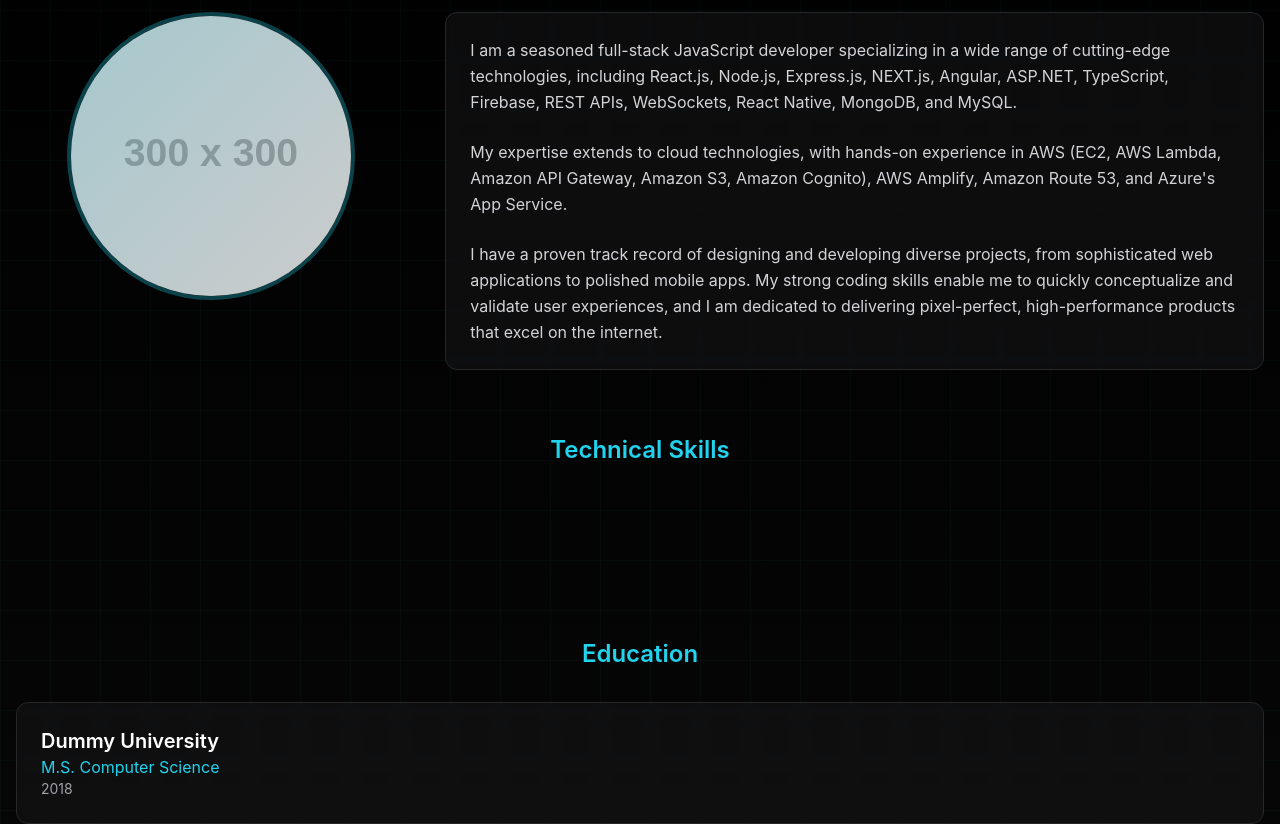
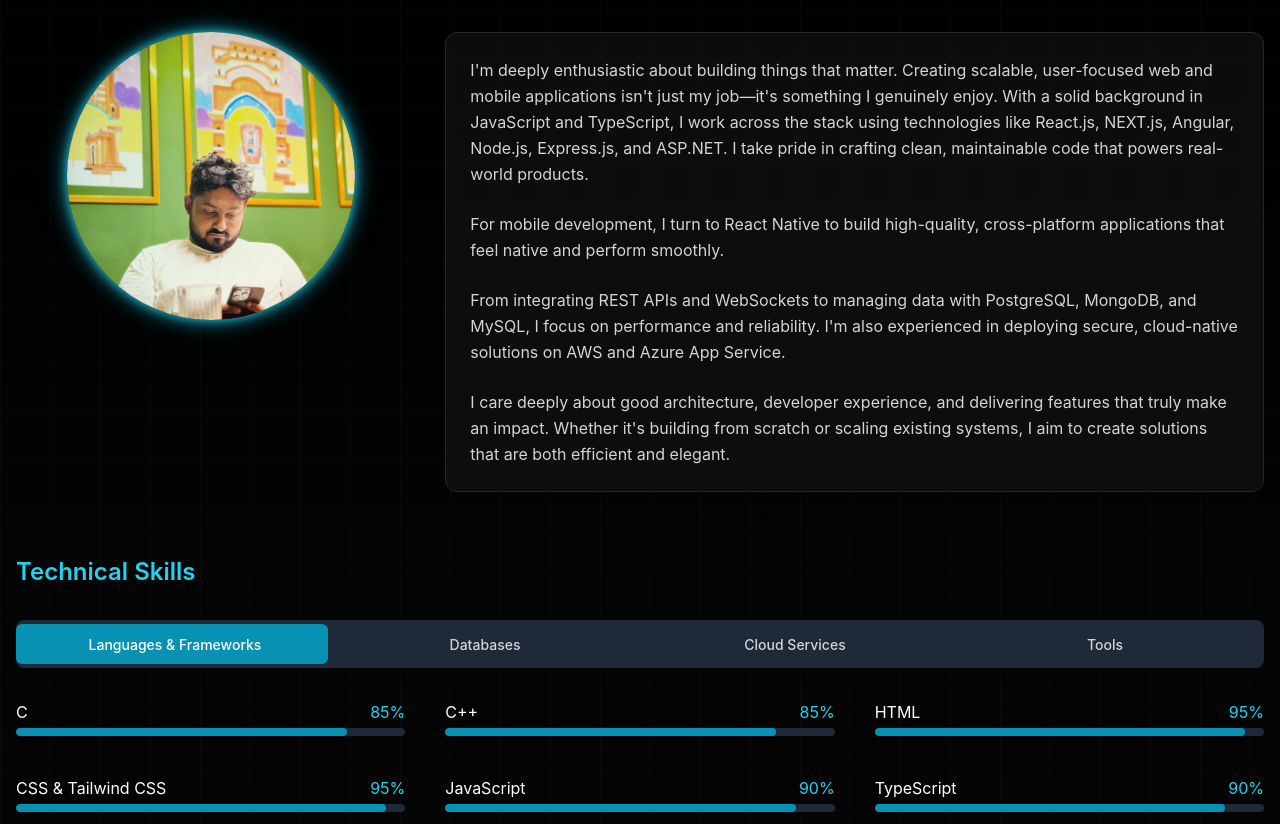
Before and after one commit to shourov-sorkar/latest-portfolio, a React (Vite) app: page / in a window 1280 px wide. Shown: the part 940-1764 px from the top of the page. Built offline with nearby package versions, Linux system fonts and the light colour scheme.

Commit message:
feat(profile): add profile picture and enhance skills section with dynamic tab functionality

```diff
--- a/src/data/staticData.json
+++ b/src/data/staticData.json
@@ -14,20 +14,47 @@
   },
   "skills": [
     {
-      "category": "Frontend",
-      "items": ["React", "TypeScript", "HTML5", "CSS3", "Tailwind CSS"]
+      "category": "Languages & Frameworks",
+      "items": [
+        { "name": "C", "percentage": 85 },
+        { "name": "C++", "percentage": 85 },
+        { "name": "HTML", "percentage": 95 },
+        { "name": "CSS & Tailwind CSS", "percentage": 95 },
+        { "name": "JavaScript", "percentage": 90 },
+        { "name": "TypeScript", "percentage": 90 },
+        { "name": "React.js", "percentage": 90 },
+        { "name": "NEXT.js", "percentage": 85 },
+        { "name": "Angular", "percentage": 88 },
+        { "name": "Node.js", "percentage": 90 },
+        { "name": "Express.js", "percentage": 90 },
+        { "name": "ASP.NET", "percentage": 85 },
+        { "name": "Python", "percentage": 80 },
+        { "name": "React Native", "percentage": 85 }
+      ]
     },
     {
-      "category": "Backend",
-      "items": ["Node.js", "Express", "Python", "Django"]
+      "category": "Databases",
+      "items": [
+        { "name": "MongoDB", "percentage": 90 },
+        { "name": "PostgreSQL", "percentage": 85 },
+        { "name": "MySQL", "percentage": 90 }
+      ]
     },
     {
-      "category": "Database",
-      "items": ["MongoDB", "PostgreSQL", "MySQL"]
+      "category": "Cloud Services",
+      "items": [
+        { "name": "AWS", "percentage": 80 },
+        { "name": "Azure App Service", "percentage": 80 },
+        { "name": "Firebase", "percentage": 82 }
+      ]
     },
     {
       "category": "Tools",
-      "items": ["Git", "Docker", "AWS", "Figma"]
+      "items": [
+        { "name": "Git", "percentage": 90 },
+        { "name": "Docker", "percentage": 90 },
+        { "name": "Figma", "percentage": 85 }
+      ]
     }
   ],
   "projects": [
--- a/src/sections/about-section/ProfileSection.tsx
+++ b/src/sections/about-section/ProfileSection.tsx
@@ -1,28 +1,28 @@
 import { motion } from "framer-motion";
+import PROFILE_PIC from "../../assets/images/profile_pic.jpg";
 export const ProfileSection = ({ isInView }: { isInView: boolean }) => {
   return (
     <>
       <motion.h2
-        className="section-heading text-center"
+        className="section-heading"
         initial={{ opacity: 0, y: -20 }}
         animate={isInView ? { opacity: 1, y: 0 } : { opacity: 0, y: -20 }}
         transition={{ duration: 0.6 }}
       >
         About Me
       </motion.h2>
-
-      <div className="grid grid-cols-1 md:grid-cols-3 gap-10">
+      <div className="grid grid-cols-1 md:grid-cols-3 gap-10 pt-5">
         <motion.div
           className="col-span-1 flex justify-center"
           initial={{ opacity: 0, x: -50 }}
           animate={isInView ? { opacity: 1, x: 0 } : { opacity: 0, x: -50 }}
           transition={{ duration: 0.6, delay: 0.2 }}
         >
-          <div className="w-60 h-60 md:w-72 md:h-72 relative rounded-full overflow-hidden border-4 border-cyan-400/30">
+          <div className="w-60 h-60 md:w-72 md:h-72 relative rounded-full overflow-hidden animate-neon-pulse shadow-[0_0_15px_5px_rgba(34,211,238,0.6),0_0_30px_10px_rgba(34,211,238,0.4)]">
             <div className="absolute inset-0 bg-gradient-to-br from-cyan-500/20 to-transparent z-10" />
             <div className="w-full h-full bg-zinc-800 flex items-center justify-center">
               <img
-                src="https://via.placeholder.com/300x300"
+                src={PROFILE_PIC}
                 alt="monir"
                 className="w-full h-full object-cover"
               />
@@ -37,24 +37,16 @@ export const ProfileSection = ({ isInView }: { isInView: boolean }) => {
         >
           <div className="bg-zinc-900/50 backdrop-blur-sm p-6 rounded-xl border border-zinc-800">
             <p className="text-zinc-300 leading-relaxed mb-6">
-              I am a seasoned full-stack JavaScript developer specializing in a
-              wide range of cutting-edge technologies, including React.js,
-              Node.js, Express.js, NEXT.js, Angular, ASP.NET, TypeScript,
-              Firebase, REST APIs, WebSockets, React Native, MongoDB, and MySQL.
+              I'm deeply enthusiastic about building things that matter. Creating scalable, user-focused web and mobile applications isn't just my job—it's something I genuinely enjoy. With a solid background in JavaScript and TypeScript, I work across the stack using technologies like React.js, NEXT.js, Angular, Node.js, Express.js, and ASP.NET. I take pride in crafting clean, maintainable code that powers real-world products.
             </p>
             <p className="text-zinc-300 leading-relaxed mb-6">
-              My expertise extends to cloud technologies, with hands-on
-              experience in AWS (EC2, AWS Lambda, Amazon API Gateway, Amazon S3,
-              Amazon Cognito), AWS Amplify, Amazon Route 53, and Azure's App
-              Service.
+              For mobile development, I turn to React Native to build high-quality, cross-platform applications that feel native and perform smoothly.
+            </p>
+            <p className="text-zinc-300 leading-relaxed mb-6">
+              From integrating REST APIs and WebSockets to managing data with PostgreSQL, MongoDB, and MySQL, I focus on performance and reliability. I'm also experienced in deploying secure, cloud-native solutions on AWS and Azure App Service.
             </p>
             <p className="text-zinc-300 leading-relaxed">
-              I have a proven track record of designing and developing diverse
-              projects, from sophisticated web applications to polished mobile
-              apps. My strong coding skills enable me to quickly conceptualize
-              and validate user experiences, and I am dedicated to delivering
-              pixel-perfect, high-performance products that excel on the
-              internet.
+              I care deeply about good architecture, developer experience, and delivering features that truly make an impact. Whether it's building from scratch or scaling existing systems, I aim to create solutions that are both efficient and elegant.
             </p>
           </div>
         </motion.div>
--- a/src/sections/about-section/SkillsSection.tsx
+++ b/src/sections/about-section/SkillsSection.tsx
@@ -1,29 +1,175 @@
-import { motion } from "framer-motion";
+import {
+  motion,
+  AnimatePresence,
+  useMotionValue,
+  animate,
+} from "framer-motion";
+import { useState, useEffect, useRef } from "react";
 import { getSkills } from "../../utils/dataUtils";
 import { SkillCategory } from "../../types/staticData";
+
 export const SkillsSection = ({ isInView }: { isInView: boolean }) => {
-  const allSkills = getSkills();
-  const skills = Array.isArray(allSkills)
-    ? allSkills.flatMap((category: SkillCategory) => category.items)
-    : [];
+  const allSkills = getSkills() as SkillCategory[];
+  const categories = allSkills.map((cat) => cat.category);
+  const [activeTab, setActiveTab] = useState<string>(
+    categories[0] || "Languages & Frameworks"
+  );
+  const prevTabRef = useRef(activeTab);
+  const activeSkillCategory = allSkills.find(
+    (category) => category.category === activeTab
+  );
+  const activeSkills = activeSkillCategory?.items || [];
+  const handleTabChange = (tab: string) => {
+    prevTabRef.current = activeTab;
+    setActiveTab(tab);
+  };
+  const contentVariants = {
+    enter: {
+      opacity: 0,
+    },
+    center: {
+      opacity: 1,
+    },
+    exit: {
+      opacity: 0,
+    },
+  };
+
   return (
-        <div className="mt-16">
+    <div className="mt-16 w-full">
       <motion.h3
-          className="text-2xl font-semibold text-cyan-400 mb-8 text-center"
+        className="text-2xl font-semibold text-cyan-400 mb-8"
         initial={{ opacity: 0 }}
         animate={isInView ? { opacity: 1 } : { opacity: 0 }}
         transition={{ duration: 0.6, delay: 0.4 }}
       >
         Technical Skills
       </motion.h3>
+      <motion.div
+        className="w-full mb-8"
+        initial={{ opacity: 0, y: 20 }}
+        animate={isInView ? { opacity: 1, y: 0 } : { opacity: 0, y: 20 }}
+        transition={{ duration: 0.6, delay: 0.5 }}
+      >
+        <div className="w-full grid grid-cols-4 p-1 bg-gray-800 rounded-lg relative overflow-hidden">
+          <motion.div
+            className="absolute top-1 bottom-1 rounded-md bg-cyan-600 z-0"
+            layoutId="activeTabBackground"
+            transition={{
+              type: "spring",
+              stiffness: 300,
+              damping: 30,
+            }}
+            style={{
+              width: `calc(100% / ${categories.length})`,
+              left: `calc((100% / ${categories.length}) * ${categories.indexOf(
+                activeTab
+              )})`,
+            }}
+          />
 
-        <div className="flex flex-wrap justify-center">
-          {skills.map((skill: string, index: number) => (
-            <div key={index} className="skill-badge">
-              {skill}
-            </div>
+          {categories.map((category) => (
+            <button
+              key={category}
+              onClick={() => handleTabChange(category)}
+              className="text-center py-2 z-10 relative"
+            >
+              <motion.span
+                className={`px-2 py-1 text-sm font-medium ${
+                  activeTab === category
+                    ? "text-white"
+                    : "text-gray-300 hover:text-white"
+                }`}
+                whileHover={{ y: -2 }}
+                animate={
+                  activeTab === category
+                    ? { scale: 1.05, y: 0 }
+                    : { scale: 1, y: 0 }
+                }
+                transition={{ type: "spring", stiffness: 300, damping: 20 }}
+              >
+                {category}
+              </motion.span>
+            </button>
           ))}
         </div>
+      </motion.div>
+      <div
+        className="relative w-full overflow-hidden"
+        style={{ minHeight: "300px" }}
+      >
+        <AnimatePresence mode="wait">
+          <motion.div
+            key={activeTab}
+            variants={contentVariants}
+            initial="enter"
+            animate="center"
+            exit="exit"
+            transition={{
+              opacity: { duration: 0.05 },
+            }}
+            className="w-full grid grid-cols-1 md:grid-cols-3 gap-10 absolute"
+          >
+            {activeSkills.map((skill, index: number) => {
+              const skillName = typeof skill === "string" ? skill : skill.name;
+              const percentage =
+                typeof skill === "string" ? 70 : skill.percentage;
+              return (
+                <motion.div
+                  key={`${activeTab}-${skillName}`}
+                  className="w-full"
+                  initial={{ opacity: 0, y: 20 }}
+                  animate={{ opacity: 1, y: 0 }}
+                  exit={{ opacity: 0, y: -10 }}
+                  transition={{
+                    type: "spring",
+                    stiffness: 500,
+                    damping: 30,
+                    delay: index * 0.01,
+                  }}
+                >
+                  <div className="flex justify-between mb-1">
+                    <span className="text-white">{skillName}</span>
+                    <CountUp value={percentage} delay={index * 0.05} />
                   </div>
-    )
+                  <div className="w-full h-2 bg-gray-800 rounded-full overflow-hidden">
+                    <motion.div
+                      className="h-full bg-cyan-600 rounded-full"
+                      initial={{ width: 0 }}
+                      animate={{ width: `${percentage}%` }}
+                      transition={{
+                        type: "spring",
+                        stiffness: 200,
+                        damping: 20,
+                        delay: index * 0.05 ,
+                      }}
+                    />
+                  </div>
+                </motion.div>
+              );
+            })}
+          </motion.div>
+        </AnimatePresence>
+      </div>
+    </div>
+  );
 };
+const CountUp = ({ value, delay = 0 }: { value: number; delay?: number }) => {
+  const count = useMotionValue(0);
+  const [displayValue, setDisplayValue] = useState(0);
+
+  useEffect(() => {
+    const animation = animate(count, value, {
+      duration: 1,
+      delay: delay,
+      ease: "easeOut",
+      onUpdate: (latest) => {
+        setDisplayValue(Math.round(latest));
+      },
+    });
+
+    return animation.stop;
+  }, [count, value, delay]);
+
+  return <span className="text-cyan-400">{displayValue}%</span>;
+};
```
Also changed, not shown: src/types/staticData.ts (+6 -1 lines), src/assets/images/profile_pic.jpg (added). Lines whose indentation alone changed are shown as unchanged.
